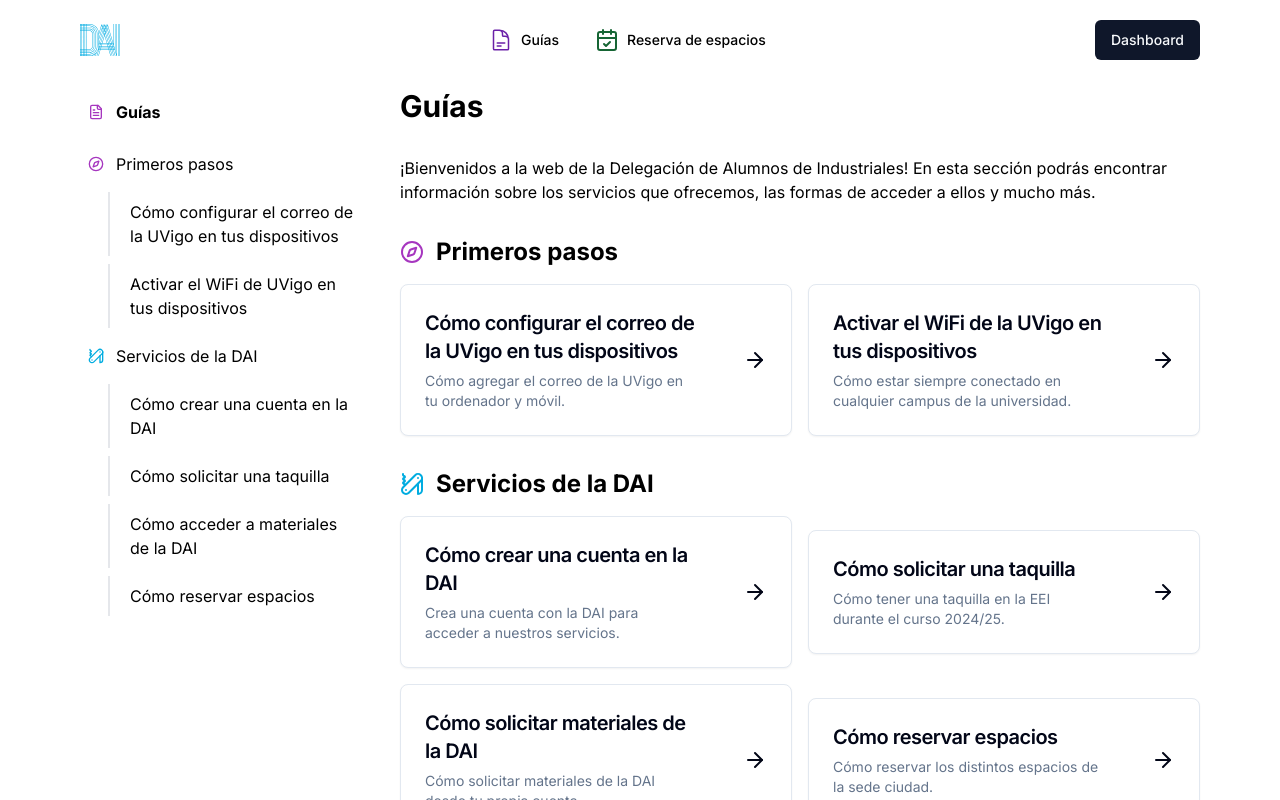
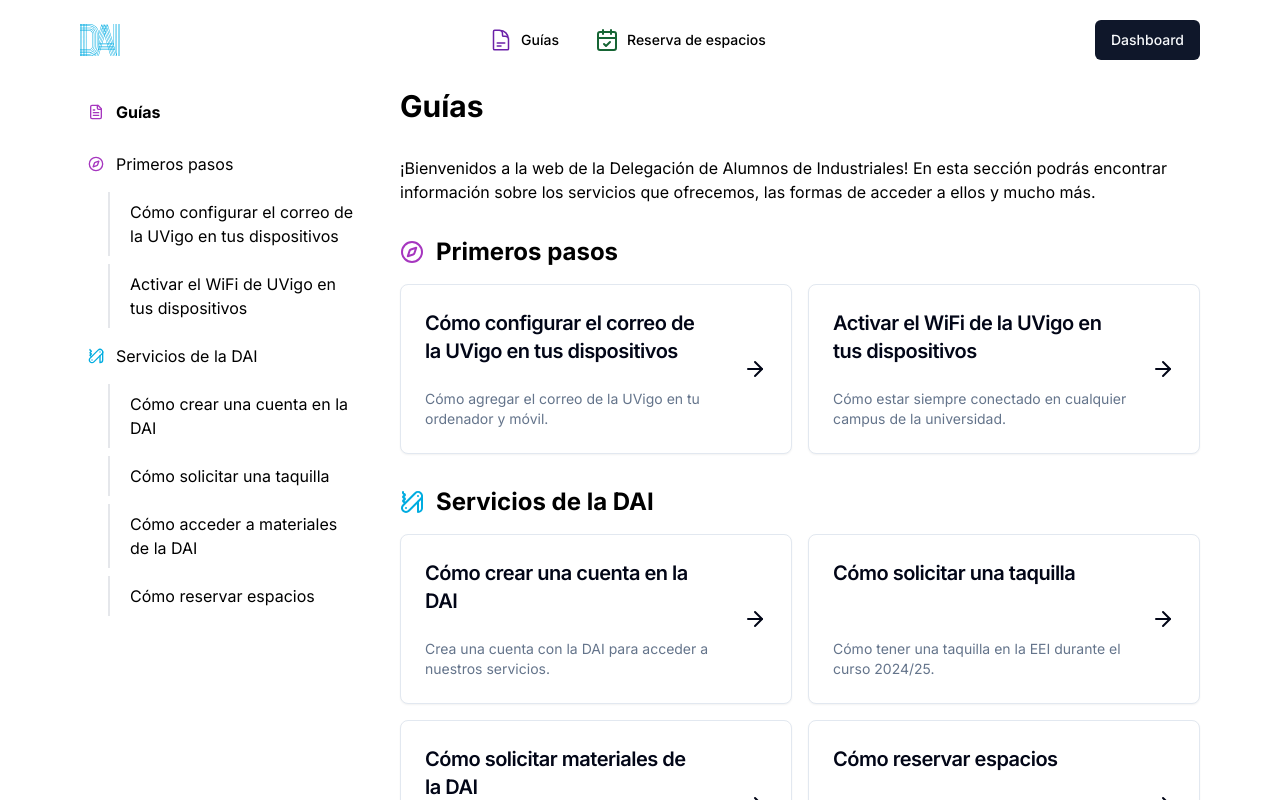
Before and after one commit to axelrogg/daiweb, a Next.js app: page /guias in a window 1280 px wide. Shown: the top 800 px of the page. Built offline with nearby package versions, Linux system fonts and the light colour scheme.

Commit message:
make GuideInfoCard components more visually consistent

```diff
--- a/src/components/guides/guide-info-card.tsx
+++ b/src/components/guides/guide-info-card.tsx
@@ -28,12 +28,16 @@ export const GuideInfoCard = ({
             className={cn("group text-start", className)}
             onClick={onClickCard}
         >
-            <Card className="flex flex-row items-center justify-between hover:bg-slate-100">
-                <CardHeader>
-                    <CardTitle className="text-xl">{title}</CardTitle>
-                    <CardDescription>{description}</CardDescription>
-                </CardHeader>
-                <CardContent className="p-6 group-hover:animate-propel">
+            <Card className="flex h-full flex-row content-between justify-between hover:bg-slate-100">
+                <div className="flex flex-col justify-between">
+                    <CardHeader>
+                        <CardTitle className="text-xl">{title}</CardTitle>
+                    </CardHeader>
+                    <CardDescription className="pb-6 pl-6">
+                        {description}
+                    </CardDescription>
+                </div>
+                <CardContent className="flex h-full items-center p-6 group-hover:animate-propel">
                     <ArrowRightIcon className="h-6 w-6" />
                 </CardContent>
             </Card>
```
